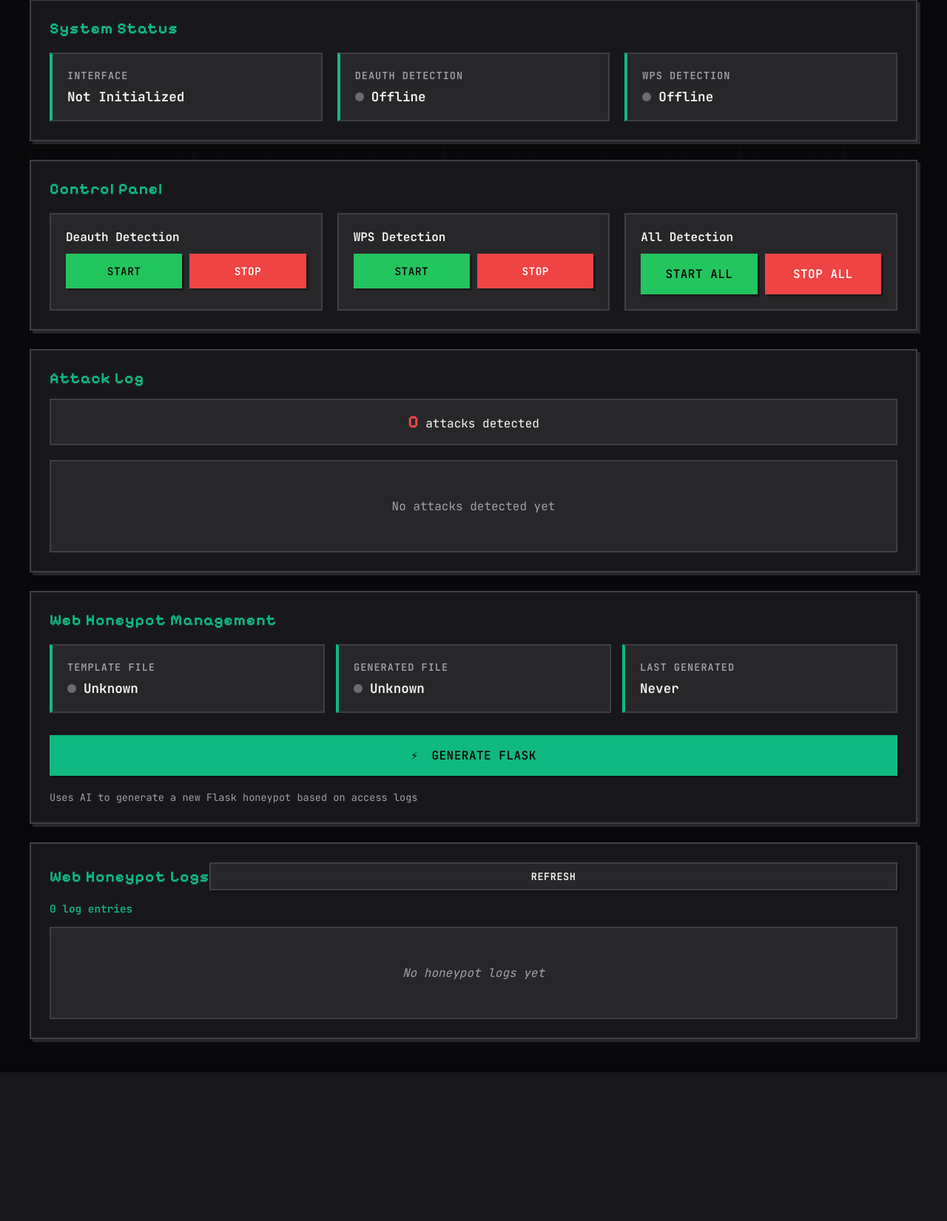
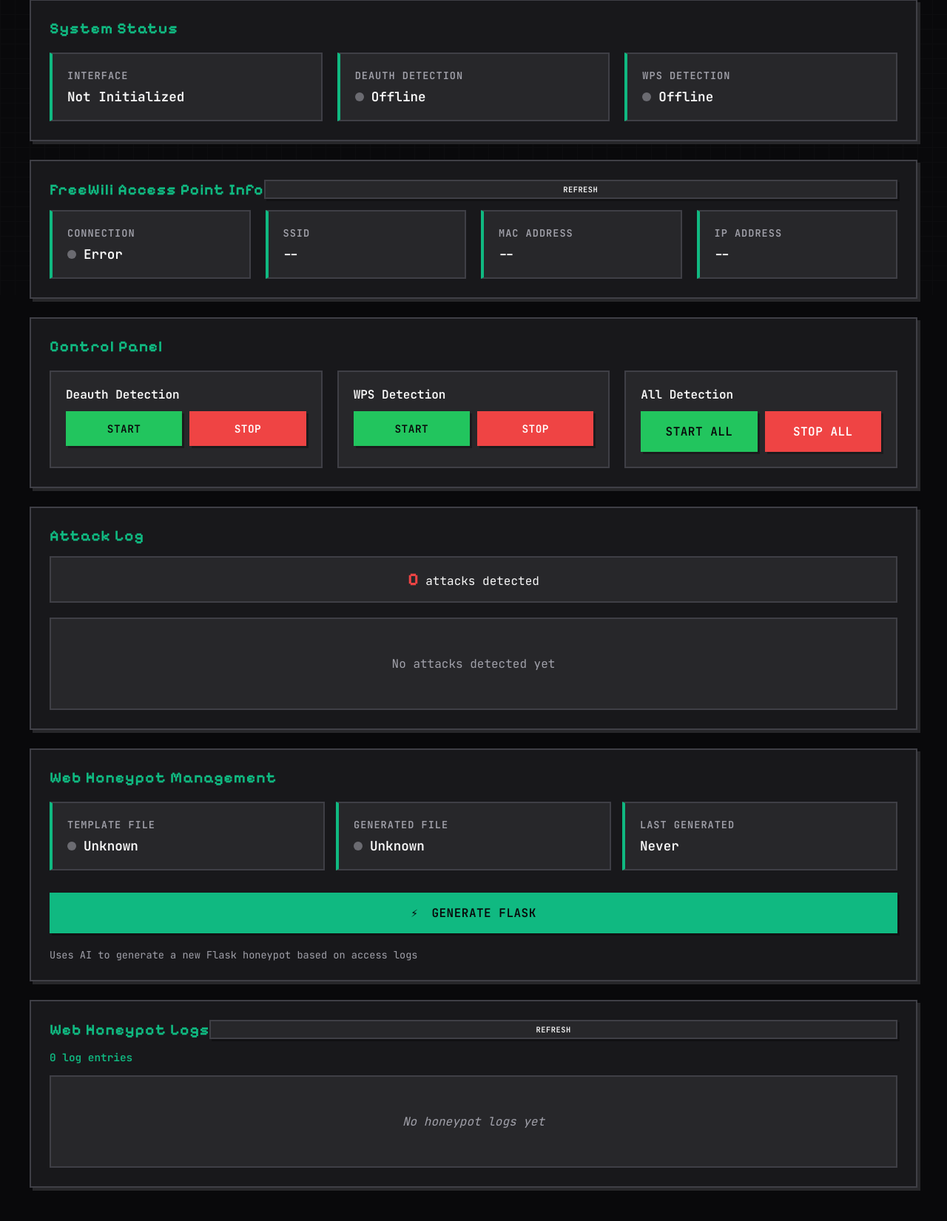
Before and after one commit to hawonc/potsticker, a Flask app: template wifi/templates/index.html in a window 1280 px wide. Shown: the part 401-2052 px from the top of the page at 74% size. Before the commit the page ends 1851 px from the top, so only its background shows below. Run offline with Flask 3, Linux system fonts and the light colour scheme; the template is opened without the code that fills it, so the values that code supplies are empty; parts of the project's set-up code (start-up, migrations or seed data) failed here and were passed over.

Commit message:
Added status monitor

```diff
--- a/wifi/static/script.js
+++ b/wifi/static/script.js
@@ -11,9 +11,51 @@ document.addEventListener('DOMContentLoaded', () => {
     loadAttacks();
     loadHoneypotLogs();
     updateHoneypotStatus();
+    refreshApInfo();
     startStatusUpdates();
     startHoneypotLogUpdates();
+    startApInfoUpdates();
 });
+
+// Start periodic AP info updates (every 10 seconds)
+let apInfoInterval;
+function startApInfoUpdates() {
+    if (apInfoInterval) clearInterval(apInfoInterval);
+    apInfoInterval = setInterval(() => {
+        refreshApInfo();
+    }, 10000);
+}
+
+// Fetch and display AP info
+async function refreshApInfo() {
+    try {
+        const response = await fetch(`${API_BASE}/ap-info`);
+        const data = await response.json();
+
+        const connectionStatus = document.getElementById('ap-connection-status');
+        const ssidEl = document.getElementById('ap-ssid');
+        const macEl = document.getElementById('ap-mac');
+        const ipEl = document.getElementById('ap-ip');
+
+        if (data.success && data.connected) {
+            connectionStatus.innerHTML = '<span class="status-indicator status-online"></span> Connected';
+            ssidEl.textContent = data.ssid || '--';
+            macEl.textContent = data.mac || '--';
+            ipEl.textContent = data.ip || '--';
+        } else {
+            connectionStatus.innerHTML = '<span class="status-indicator status-offline"></span> Disconnected';
+            ssidEl.textContent = '--';
+            macEl.textContent = '--';
+            ipEl.textContent = '--';
+        }
+    } catch (error) {
+        console.error('Error fetching AP info:', error);
+        const connectionStatus = document.getElementById('ap-connection-status');
+        if (connectionStatus) {
+            connectionStatus.innerHTML = '<span class="status-indicator status-offline"></span> Error';
+        }
+    }
+}
 
 // Start periodic status updates
 function startStatusUpdates() {
--- a/wifi/static/style.css
+++ b/wifi/static/style.css
@@ -274,6 +274,11 @@ header h1 {
 .btn-small {
     padding: 8px 16px;
     font-size: 0.8rem;
+}
+
+.btn-xs {
+    padding: 4px 8px;
+    font-size: 0.65rem;
 }
 
 .btn-large {
--- a/wifi/templates/index.html
+++ b/wifi/templates/index.html
@@ -46,6 +46,34 @@
                     <div class="status-value" id="wps-status">
                         <span class="status-indicator status-offline"></span> Offline
                     </div>
+                </div>
+            </div>
+        </section>
+
+        <!-- AP Info Section -->
+        <section class="card">
+            <div class="section-header">
+                <h2>FreeWili Access Point Info</h2>
+                <button onclick="refreshApInfo()" class="btn btn-secondary btn-xs">Refresh</button>
+            </div>
+            <div class="status-grid">
+                <div class="status-item">
+                    <div class="status-label">Connection</div>
+                    <div class="status-value" id="ap-connection-status">
+                        <span class="status-indicator status-offline"></span> Disconnected
+                    </div>
+                </div>
+                <div class="status-item">
+                    <div class="status-label">SSID</div>
+                    <div class="status-value" id="ap-ssid">--</div>
+                </div>
+                <div class="status-item">
+                    <div class="status-label">MAC Address</div>
+                    <div class="status-value" id="ap-mac">--</div>
+                </div>
+                <div class="status-item">
+                    <div class="status-label">IP Address</div>
+                    <div class="status-value" id="ap-ip">--</div>
                 </div>
             </div>
         </section>
@@ -126,7 +154,7 @@
         <section class="card">
             <div class="section-header">
                 <h2>Web Honeypot Logs</h2>
-                <button onclick="refreshHoneypotLogs()" class="btn btn-secondary btn-small">Refresh</button>
+                <button onclick="refreshHoneypotLogs()" class="btn btn-secondary btn-xs">Refresh</button>
             </div>
             <div class="honeypot-log-stats">
                 <span id="honeypot-entry-count">0</span> log entries
```
Also changed, not shown: wifi/web_server.py (+34 -0 lines).
